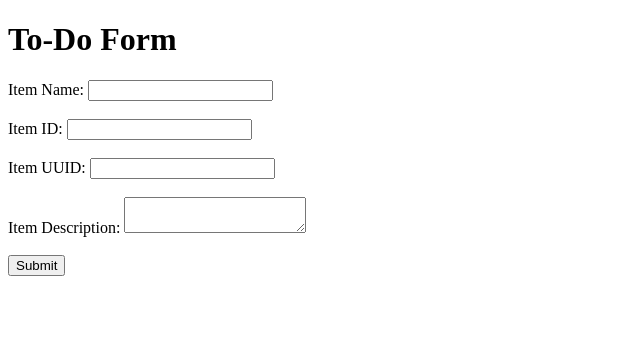
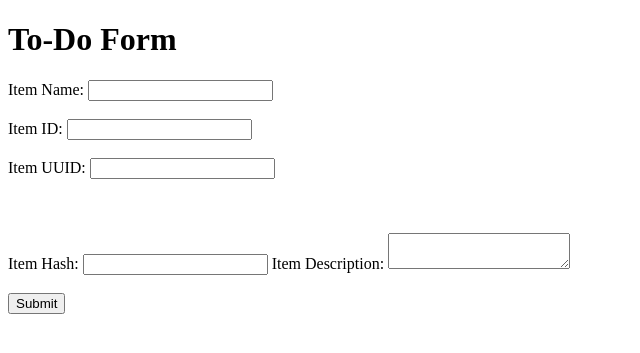
Before and after one commit to anujbansaldev/git-github, a Flask app: template Flask_and_MongoDB_Anuj/task-2/templates/todo.html in a window 1280 px wide. Shown: the top 353 px of the page, without its empty margins (0-640 px from the left). Run offline with Flask 3, Linux system fonts and the light colour scheme; the template is opened without the code that fills it, so the values that code supplies are empty.

Commit message:
id , uuid and hash field added

```diff
--- a/Flask_and_MongoDB_Anuj/task-2/templates/todo.html
+++ b/Flask_and_MongoDB_Anuj/task-2/templates/todo.html
@@ -21,7 +21,14 @@
 
 <label for="itemUUID">Item UUID:</label>
 <input type="text" id="itemUUID" name="itemUUID" required>
+
         <br><br>
+
+
+<br><br>
+
+<label for="itemHash">Item Hash:</label>
+<input type="text" id="itemHash" name="itemHash" required>
 
         <label for="itemDescription">Item Description:</label>
         <textarea id="itemDescription" name="itemDescription" required></textarea>
```
